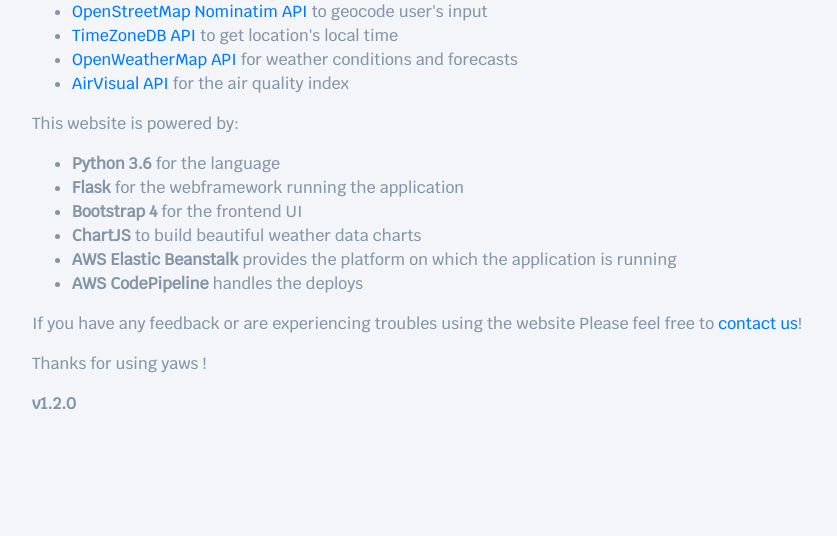
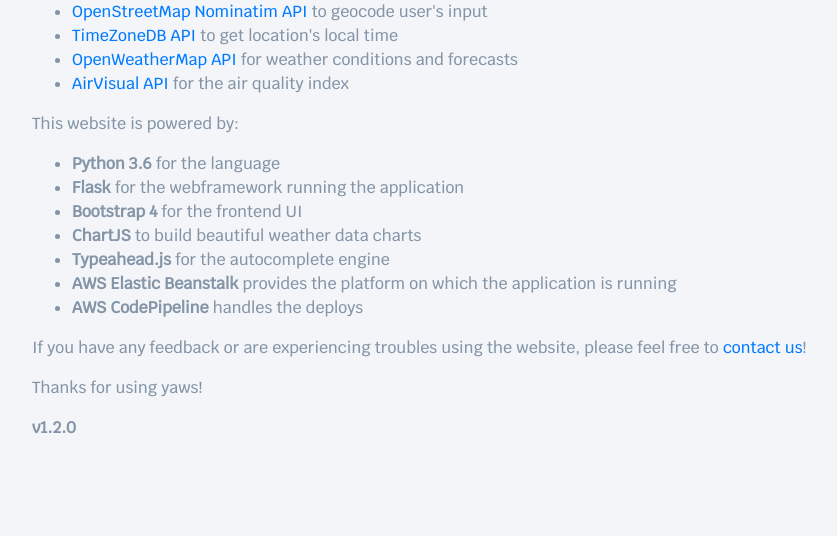
Before and after one commit to John35961/yaws, a Flask app: page /about in a window 1280 px wide. Shown: the part 379-915 px from the top of the page, without its empty margins (176-1013 px from the left). Before the commit the page ends 789 px from the top, so only its background shows below. Run offline with Flask 2, Linux system fonts and the light colour scheme; some libraries are stand-ins or nearby versions; some web fonts are replaced.

Commit message:
Adding typeahead.js reference in <ol /> and correcting typos in about.html

```diff
--- a/templates/about.html
+++ b/templates/about.html
@@ -43,11 +43,12 @@
                 <li><b>Flask</b> for the webframework running the application</li>
                 <li><b>Bootstrap 4</b> for the frontend UI</li>
                 <li><b>ChartJS</b> to build beautiful weather data charts</li>
+                <li><b>Typeahead.js</b> for the autocomplete engine</li>
                 <li><b>AWS Elastic Beanstalk</b> provides the platform on which the application is running</li>
                 <li><b>AWS CodePipeline</b> handles the deploys</li>
             </ul>
-            <p>If you have any feedback or are experiencing troubles using the website Please feel free to <a href="mailto:jean.guillet@grenoble-em.com">contact us</a>!</p>
-            <p>Thanks for using yaws ! </p>
+            <p>If you have any feedback or are experiencing troubles using the website, please feel free to <a href="mailto:jean.guillet@grenoble-em.com">contact us</a>!</p>
+            <p>Thanks for using yaws! </p>
             <p><b>v1.2.0</b></p>
         </div>
     </div>
```
